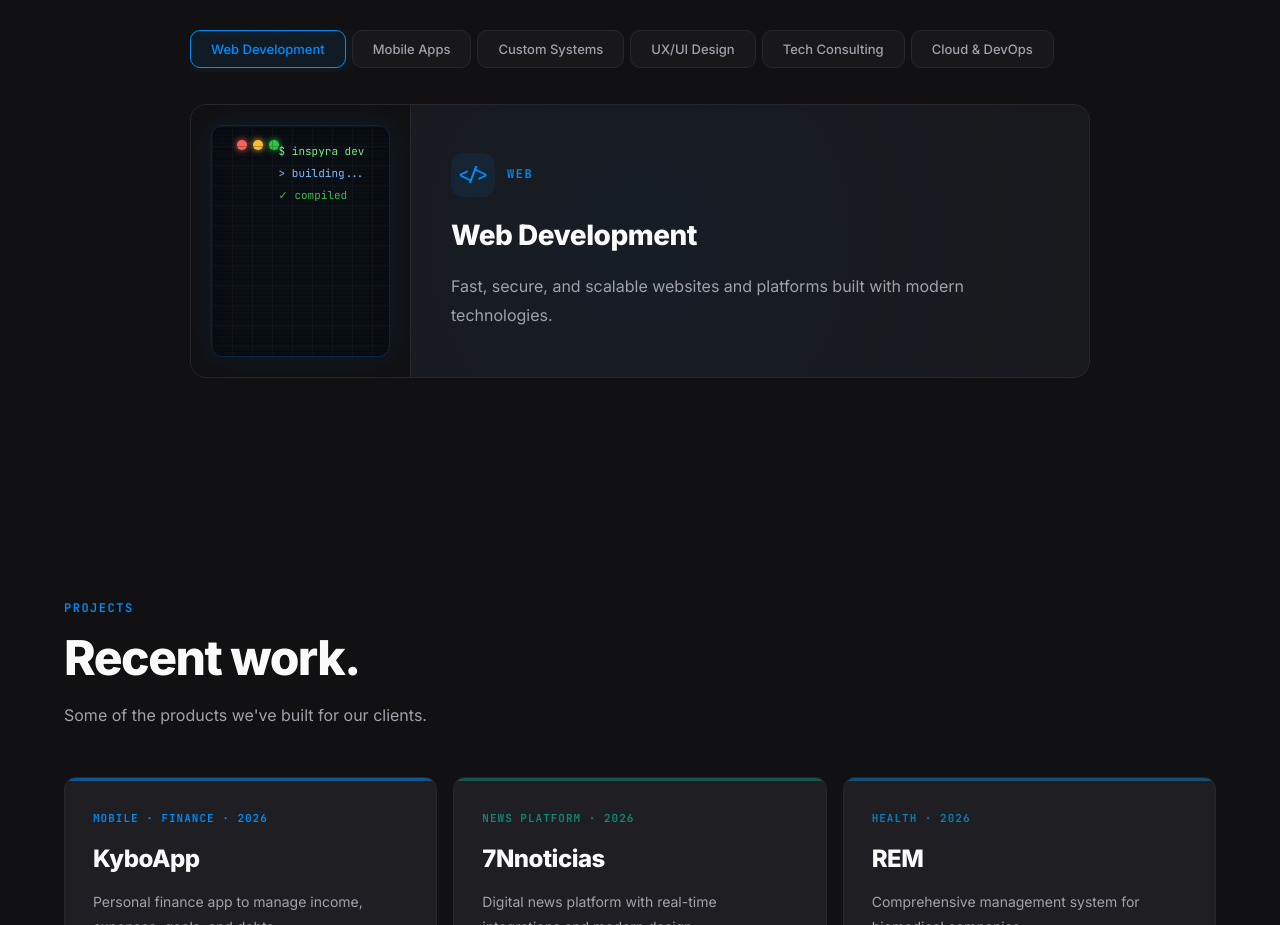
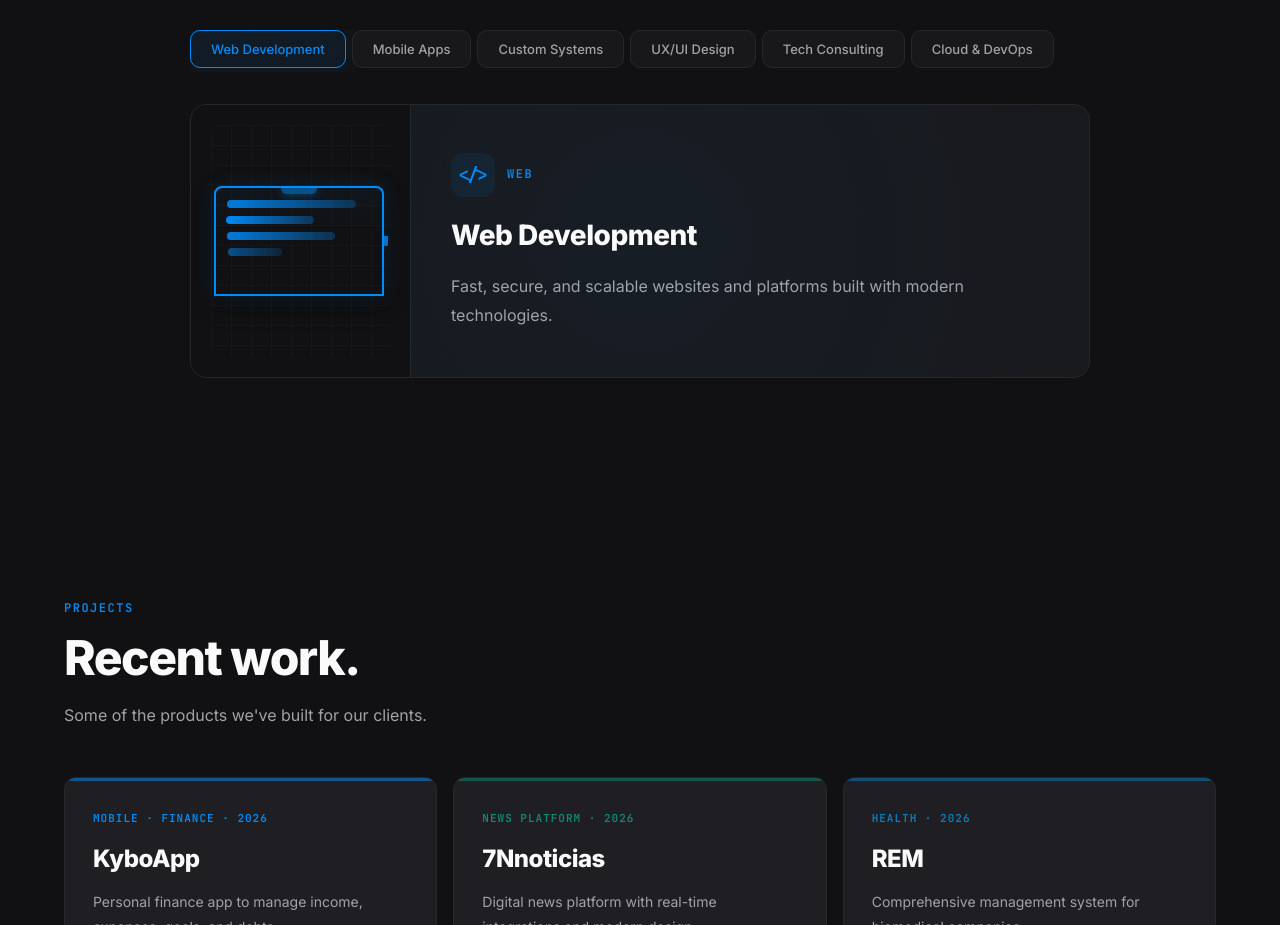
Before and after one commit to JuanMalaver1511/Inspyratech, a React (Vite) app: page / in a window 1280 px wide. Shown: the part 1040-1965 px from the top of the page. Built offline with nearby package versions, Linux system fonts and the light colour scheme.

Commit message:
feat: replace terminal animation with laptop animation and update styles

```diff
--- a/src/pages/InspyraTech.jsx
+++ b/src/pages/InspyraTech.jsx
@@ -446,14 +446,16 @@ function ServiceAnim({ type }) {
   switch (type) {
     case "terminal":
       return (
-        <div className="sa sa--terminal">
-          <div className="sa__head"><span /><span /><span /></div>
-          <div className="sa__body">
-            {["$ inspyra dev", "> building...", "✓ compiled"].map((t, i) => (
-              <span key={i} className="sa__ln">{t}</span>
-            ))}
-            <span className="sa__cur">▌</span>
+        <div className="sa sa--laptop">
+          <div className="sa__laptop">
+            <div className="sa__laptop-screen">
+              <div className="sa__laptop-bar" />
+              <div className="sa__laptop-bar" />
+              <div className="sa__laptop-bar" />
+              <div className="sa__laptop-bar" />
+            </div>
           </div>
+          <div className="sa__laptop-base" />
         </div>
       );
     case "phone":
--- a/src/pages/pages.css
+++ b/src/pages/pages.css
@@ -699,75 +699,76 @@ a, button, input, select, textarea, .hub__tab, .hub__panel, .project-card, .team
   border-radius: 8px;
 }
 
-/* Terminal */
-.sa--terminal {
-  background: #0a0c10;
-  border-radius: 12px;
-  padding: 14px;
-  align-items: stretch;
-  box-shadow: 0 0 30px rgba(0, 140, 250, 0.1), inset 0 0 20px rgba(0,0,0,0.3);
-  border: 1px solid rgba(0, 140, 250, 0.2);
-  overflow: hidden;
+/* Laptop */
+.sa--laptop {
+  align-items: center;
   position: relative;
 }
-.sa--terminal::after {
+.sa__laptop {
+  width: 170px;
+  height: 110px;
+  border-radius: 8px 8px 0 0;
+  border: 2px solid var(--accent);
+  position: relative;
+  display: flex;
+  flex-direction: column;
+  overflow: hidden;
+  box-shadow: 0 0 20px rgba(0, 140, 250, 0.15), 0 8px 24px rgba(0,0,0,0.35);
+}
+.sa__laptop::before {
   content: "";
   position: absolute;
-  inset: 0;
-  background: repeating-linear-gradient(
-    0deg, transparent, transparent 2px,
-    rgba(0, 140, 250, 0.03) 2px, rgba(0, 140, 250, 0.03) 4px
-  );
+  top: 0;
+  left: 50%;
+  transform: translateX(-50%);
+  width: 36px;
+  height: 6px;
+  background: var(--accent);
+  border-radius: 0 0 8px 8px;
+  opacity: 0.5;
+  box-shadow: 0 0 8px var(--accent);
+}
+.sa__laptop::after {
+  content: "";
+  position: absolute;
+  top: 0;
+  left: 0;
+  right: 0;
+  bottom: 0;
+  background: linear-gradient(180deg, rgba(0,140,250,0.04) 0%, transparent 40%);
   pointer-events: none;
-  animation: scanMove 8s linear infinite;
 }
-@keyframes scanMove {
-  from { background-position: 0 0; }
-  to { background-position: 0 40px; }
-}
-.sa__head {
+.sa__laptop-screen {
+  flex: 1;
+  padding: 12px 10px;
   display: flex;
-  gap: 6px;
-  margin-bottom: 12px;
-}
-.sa__head span {
-  width: 10px; height: 10px;
-  border-radius: 50%;
-  box-shadow: 0 0 6px currentColor;
-}
-.sa__head span:nth-child(1) { background: #ff5f57; color: #ff5f57; }
-.sa__head span:nth-child(2) { background: #febe2e; color: #febe2e; }
-.sa__head span:nth-child(3) { background: #28ca41; color: #28ca41; }
-
-.sa__body {
-  font-family: var(--font-mono);
-  font-size: 11px;
-  line-height: 2;
-  color: #7ee787;
+  flex-direction: column;
+  gap: 8px;
   position: relative;
   z-index: 1;
 }
-.sa__ln {
-  display: block;
-  opacity: 0;
-  animation: saLnIn 0.25s ease forwards;
-  white-space: nowrap;
-  overflow: hidden;
+.sa__laptop-bar {
+  height: 8px;
+  border-radius: 4px;
+  background: linear-gradient(90deg, var(--accent), rgba(0,140,250,0.3));
+  animation: saLapPulse 1.8s ease infinite;
 }
-.sa__ln:nth-child(1) { animation-delay: 0.1s; }
-.sa__ln:nth-child(2) { animation-delay: 0.4s; color: #79c0ff; }
-.sa__ln:nth-child(3) { animation-delay: 0.7s; color: #3fb950; }
+.sa__laptop-bar:nth-child(1) { width: 90%; animation-delay: 0s; }
+.sa__laptop-bar:nth-child(2) { width: 60%; animation-delay: 0.3s; }
+.sa__laptop-bar:nth-child(3) { width: 75%; animation-delay: 0.6s; }
+.sa__laptop-bar:nth-child(4) { width: 40%; animation-delay: 0.9s; }
 
-@keyframes saLnIn {
-  from { opacity: 0; width: 0; }
-  to   { opacity: 1; width: 100%; }
+@keyframes saLapPulse {
+  0%, 100% { opacity: 0.4; transform: scaleX(0.92); }
+  50% { opacity: 1; transform: scaleX(1); }
 }
-.sa__cur {
-  display: inline-block;
-  animation: blink 1s infinite;
-  font-size: 11px;
-  color: #3fb950;
-  margin-top: 4px;
+.sa__laptop-base {
+  height: 10px;
+  background: var(--bg-alt);
+  border: 2px solid var(--accent);
+  border-top: none;
+  border-radius: 0 0 6px 6px;
+  opacity: 0.8;
 }
 
 /* Phone */
```
